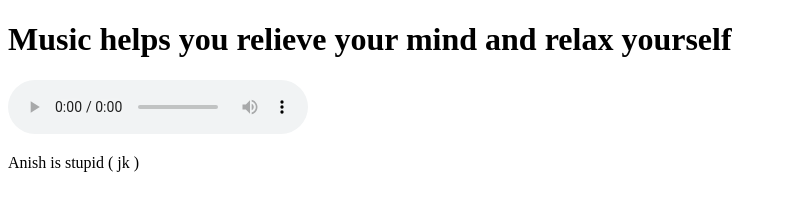
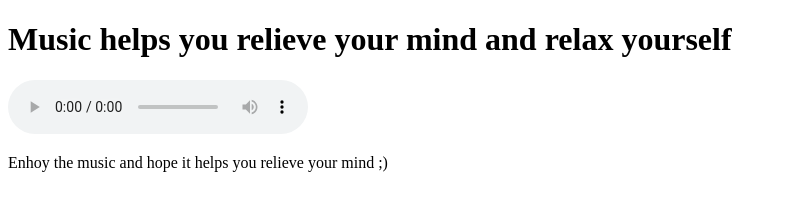
Before and after one commit to Ayaansz/DESIGN-PROJECT, a plain HTML site: page index.html in a window 1280 px wide. Shown: the whole page, without its empty margins (0-787 px from the left). Drawn offline with Linux system fonts and the light colour scheme.

Commit message:
Update index.html

```diff
--- a/index.html
+++ b/index.html
@@ -11,6 +11,6 @@
     <source src="Beauty(chosic.com).mp3" type="audio/mpeg">
     Your browser does not support the audio element.
   </audio>
-  <p>Anish is stupid ( jk )</p>
+  <p>Enhoy the music and hope it helps you relieve your mind ;)</p>
 </body>
 </html>
```
